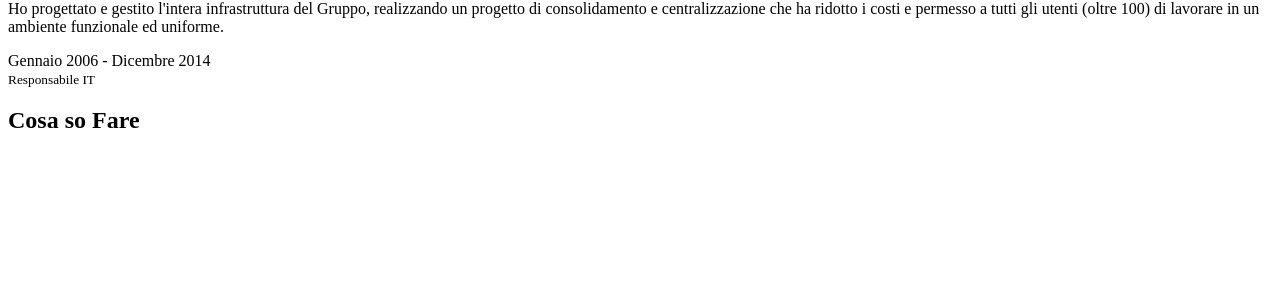
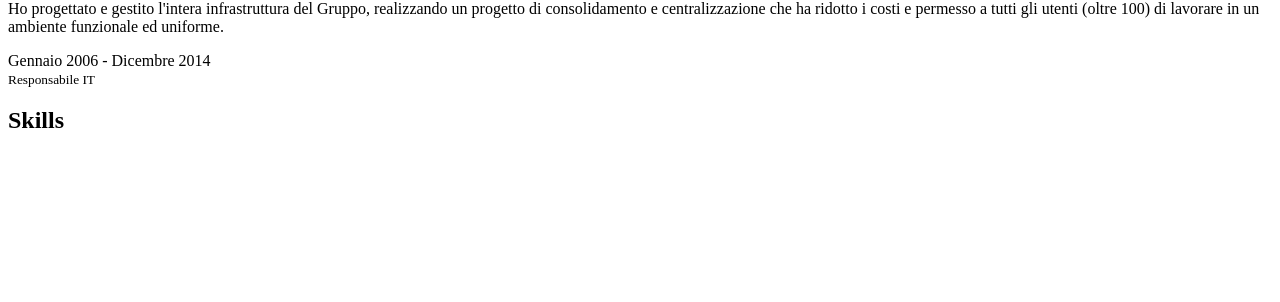
Before and after one commit to Pesra/pesra.github.io, a Jekyll site: the page built from index.html, in a window 1280 px wide. Shown: the part 1225-1527 px from the top of the page. Built offline with Jekyll 4.4.1, drawn with Linux system fonts in a browser that asks for light colours.

Commit message:
Update skills.html

```diff
--- a/_includes/sections/skills.html
+++ b/_includes/sections/skills.html
@@ -2,7 +2,7 @@
     <div class="row">
         <div class="col-lg-12 text-center" id="i18_skills">
             <div class="navy-line"></div>
-            <h1><span data-i18n="skills.my_skills">Cosa so Fare</span></h1>
+            <h1><span data-i18n="skills.my_skills">Skills</span></h1>
         </div>
     </div>
     <div class="row features-block">
```
